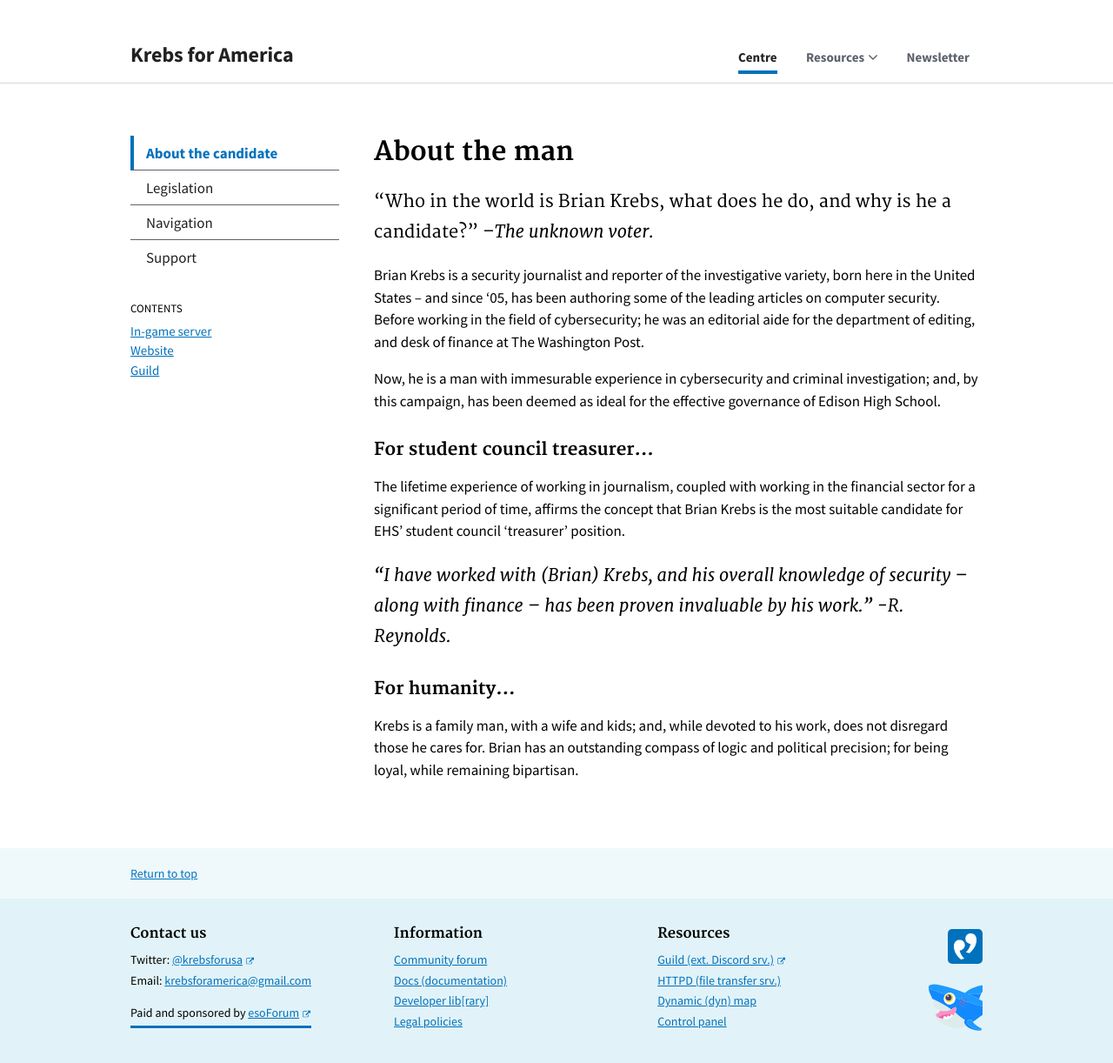
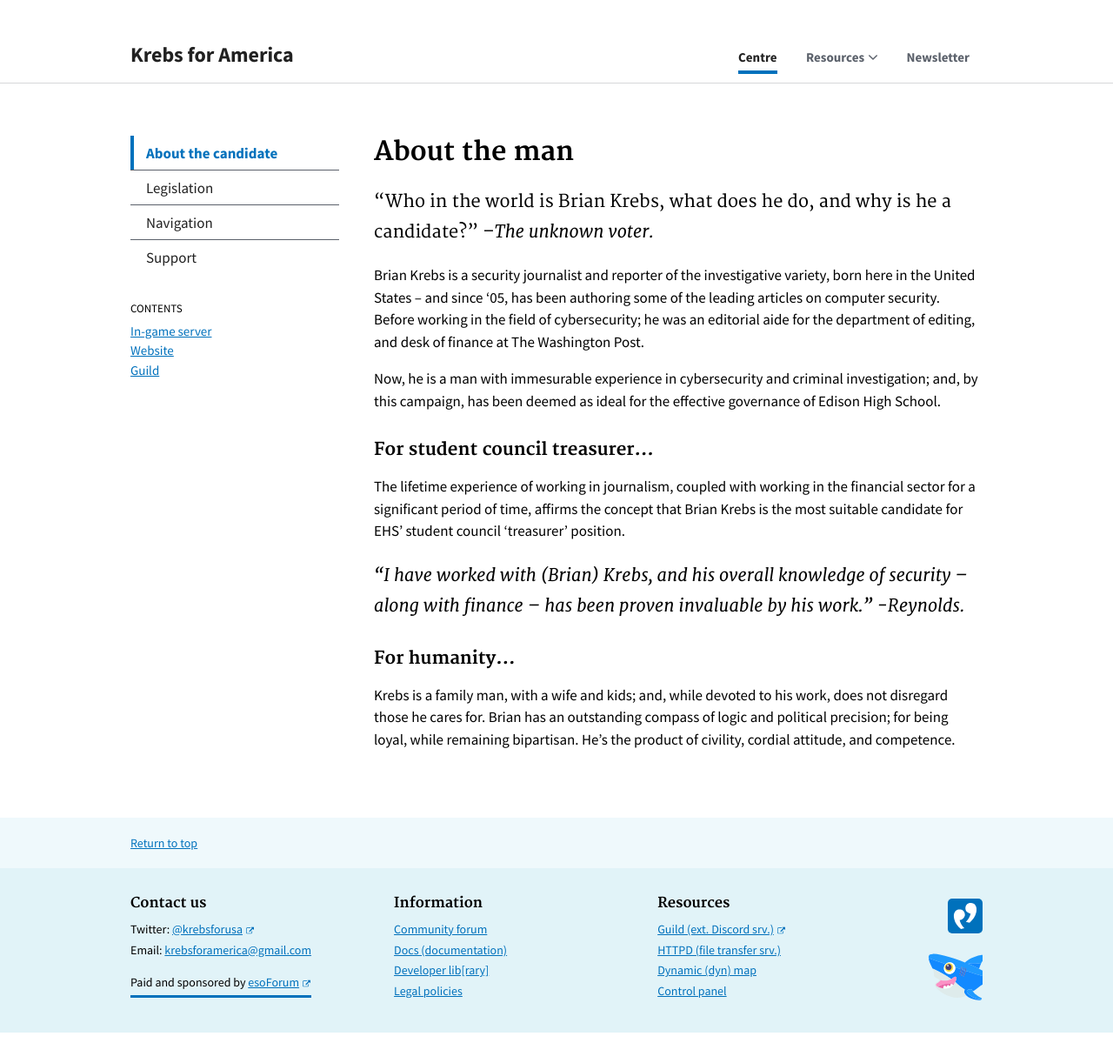
Before and after one commit to serrif/website, a Jekyll site: the page built from main/docs/about.md, in a window 1280 px wide and 1222 px high. Shown: the whole window at 87% size. Built offline with Jekyll 4.4.1, drawn with Linux system fonts in a browser that asks for light colours.

Commit message:
Update about.md

```diff
--- a/main/docs/about.md
+++ b/main/docs/about.md
@@ -24,8 +24,8 @@ Now, he is a man with immesurable experience in cybersecurity and criminal inves
 ### For student council treasurer...
 The lifetime experience of working in journalism, coupled with working in the financial sector for a significant period of time, affirms the concept that Brian Krebs is the most suitable candidate for EHS' student council 'treasurer' position.
 
-*"I have worked with (Brian) Krebs, and his overall knowledge of security -- along with finance -- has been proven invaluable by his work." -R. Reynolds.*
+*"I have worked with (Brian) Krebs, and his overall knowledge of security -- along with finance -- has been proven invaluable by his work." -Reynolds.*
 {: .usa-font-lead }
 
 ### For humanity...
-Krebs is a family man, with a wife and kids; and, while devoted to his work, does not disregard those he cares for. Brian has an outstanding compass of logic and political precision; for being loyal, while remaining bipartisan.
+Krebs is a family man, with a wife and kids; and, while devoted to his work, does not disregard those he cares for. Brian has an outstanding compass of logic and political precision; for being loyal, while remaining bipartisan. He's the product of civility, cordial attitude, and competence.
```
